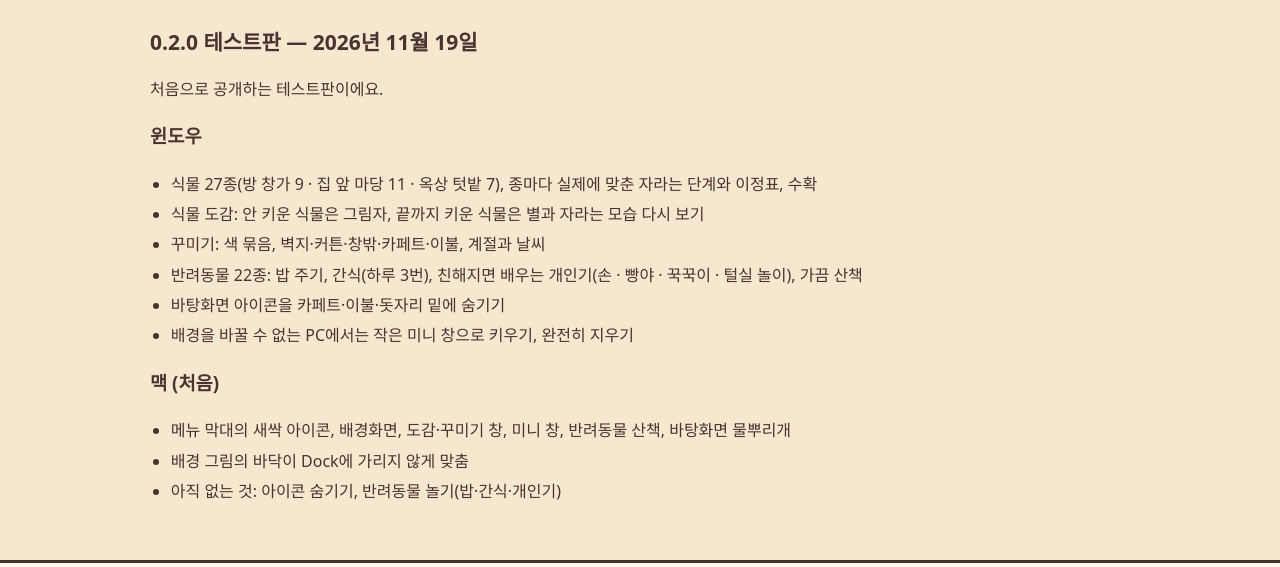
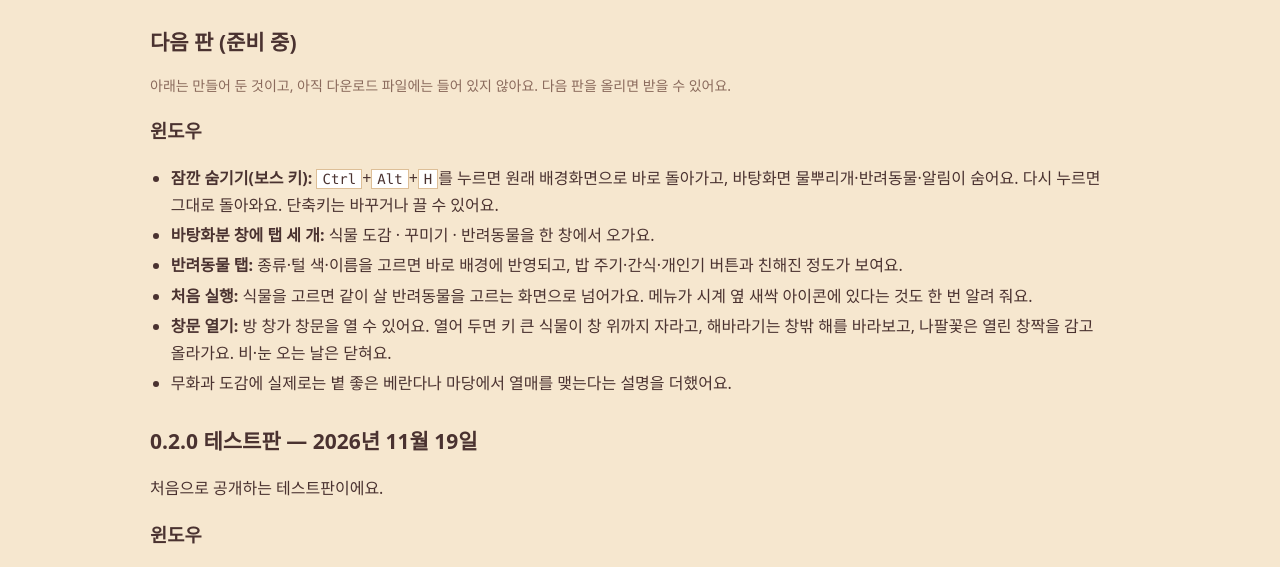
Before and after one commit to davpoqn/hwabun, a plain HTML site: page changelog.html in a window 1280 px wide. Shown: the part 179-746 px from the top of the page. Drawn offline with Linux system fonts and the light colour scheme.

Commit message:
변경 내역: 다음 판 준비 중
Co-Authored-By: Claude Opus 5.5 <noreply@anthropic.com>

```diff
--- a/changelog.html
+++ b/changelog.html
@@ -23,6 +23,19 @@
 <main class="wrap doc">
   <h1>변경 내역</h1>
   <p class="meta">모든 판은 <a href="https://github.com/davpoqn/hwabun/releases">GitHub 릴리스</a>에서 받을 수 있어요.</p>
+
+  <h2>다음 판 (준비 중)</h2>
+  <p class="note">아래는 만들어 둔 것이고, 아직 다운로드 파일에는 들어 있지 않아요. 다음 판을 올리면 받을 수 있어요.</p>
+  <h3>윈도우</h3>
+  <ul>
+    <li><strong>잠깐 숨기기(보스 키):</strong> <kbd>Ctrl</kbd>+<kbd>Alt</kbd>+<kbd>H</kbd>를 누르면 원래 배경화면으로 바로 돌아가고,
+      바탕화면 물뿌리개·반려동물·알림이 숨어요. 다시 누르면 그대로 돌아와요. 단축키는 바꾸거나 끌 수 있어요.</li>
+    <li><strong>바탕화분 창에 탭 세 개:</strong> 식물 도감 · 꾸미기 · 반려동물을 한 창에서 오가요.</li>
+    <li><strong>반려동물 탭:</strong> 종류·털 색·이름을 고르면 바로 배경에 반영되고, 밥 주기·간식·개인기 버튼과 친해진 정도가 보여요.</li>
+    <li><strong>처음 실행:</strong> 식물을 고르면 같이 살 반려동물을 고르는 화면으로 넘어가요. 메뉴가 시계 옆 새싹 아이콘에 있다는 것도 한 번 알려 줘요.</li>
+    <li><strong>창문 열기:</strong> 방 창가 창문을 열 수 있어요. 열어 두면 키 큰 식물이 창 위까지 자라고, 해바라기는 창밖 해를 바라보고, 나팔꽃은 열린 창짝을 감고 올라가요. 비·눈 오는 날은 닫혀요.</li>
+    <li>무화과 도감에 실제로는 볕 좋은 베란다나 마당에서 열매를 맺는다는 설명을 더했어요.</li>
+  </ul>
 
   <h2>0.2.0 테스트판 — 2026년 11월 19일</h2>
   <p>처음으로 공개하는 테스트판이에요.</p>
```
